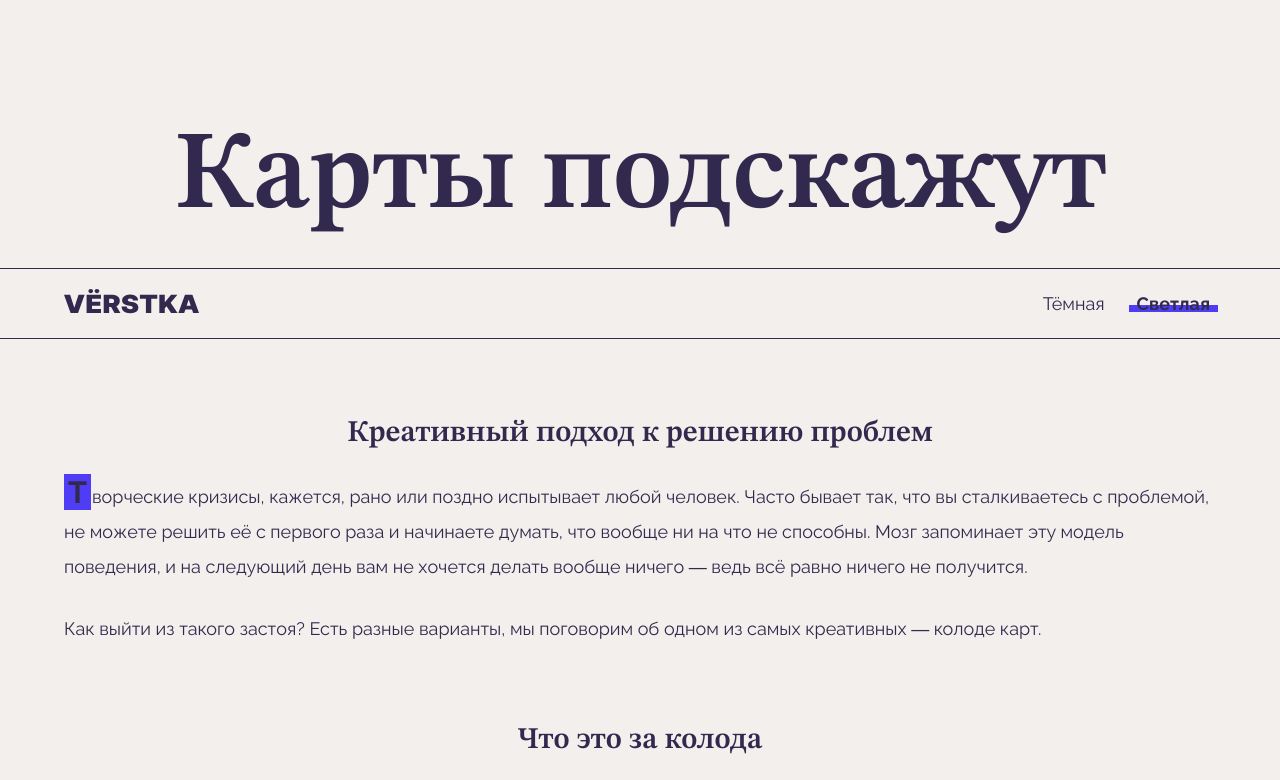
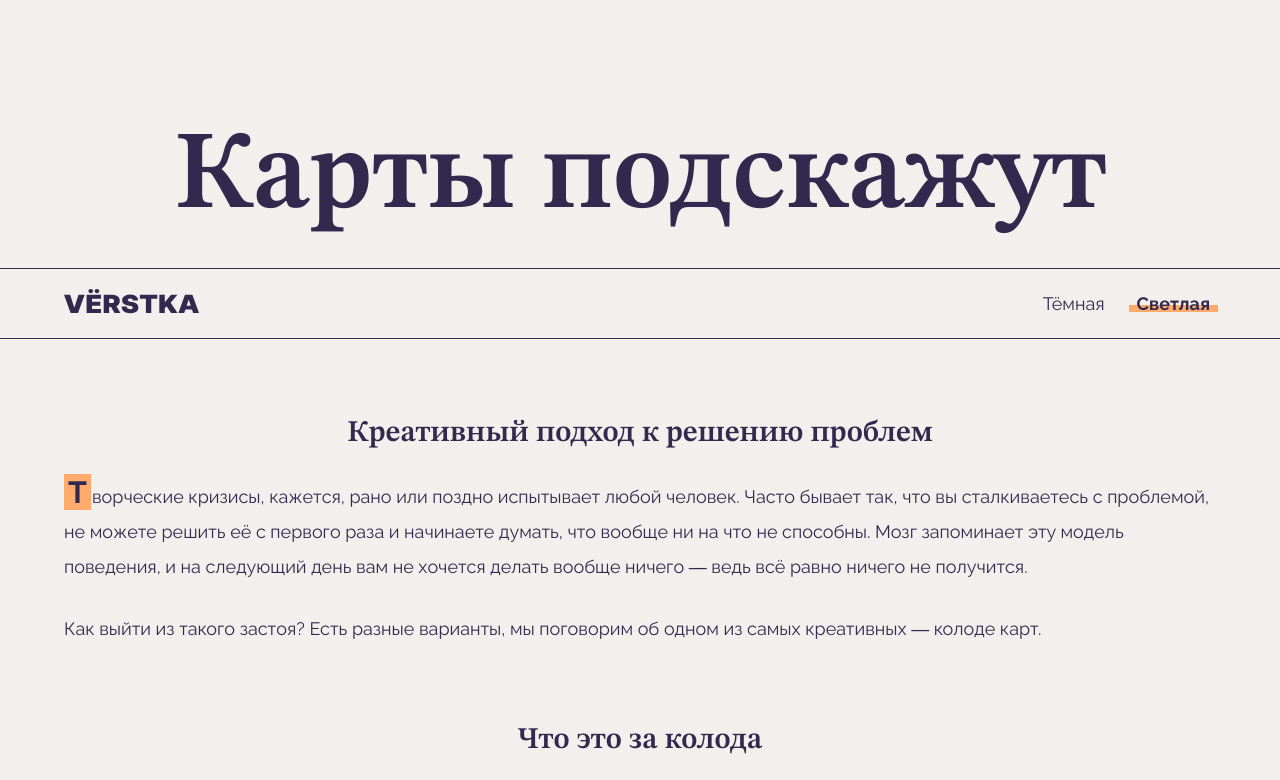
Before and after one commit to Alex-Ven/karty-podskazhut-my, a website: page src/index.html in a window 1280 px wide. Shown: the top 780 px of the page. Drawn offline with Linux system fonts and the light colour scheme; files that its build step writes are made by us from their sources.

Commit message:
подготовили к публикации

```diff
--- a/src/styles/style.css
+++ b/src/styles/style.css
@@ -1,5 +1,5 @@
 :root {
-  --accent-color: #4f3cf5;
+  --accent-color: #ffab6b;
   --text-color: #312a4e;
   --bg-color: #f3efec;
   --main-font: raleway, sans-serif;
```
